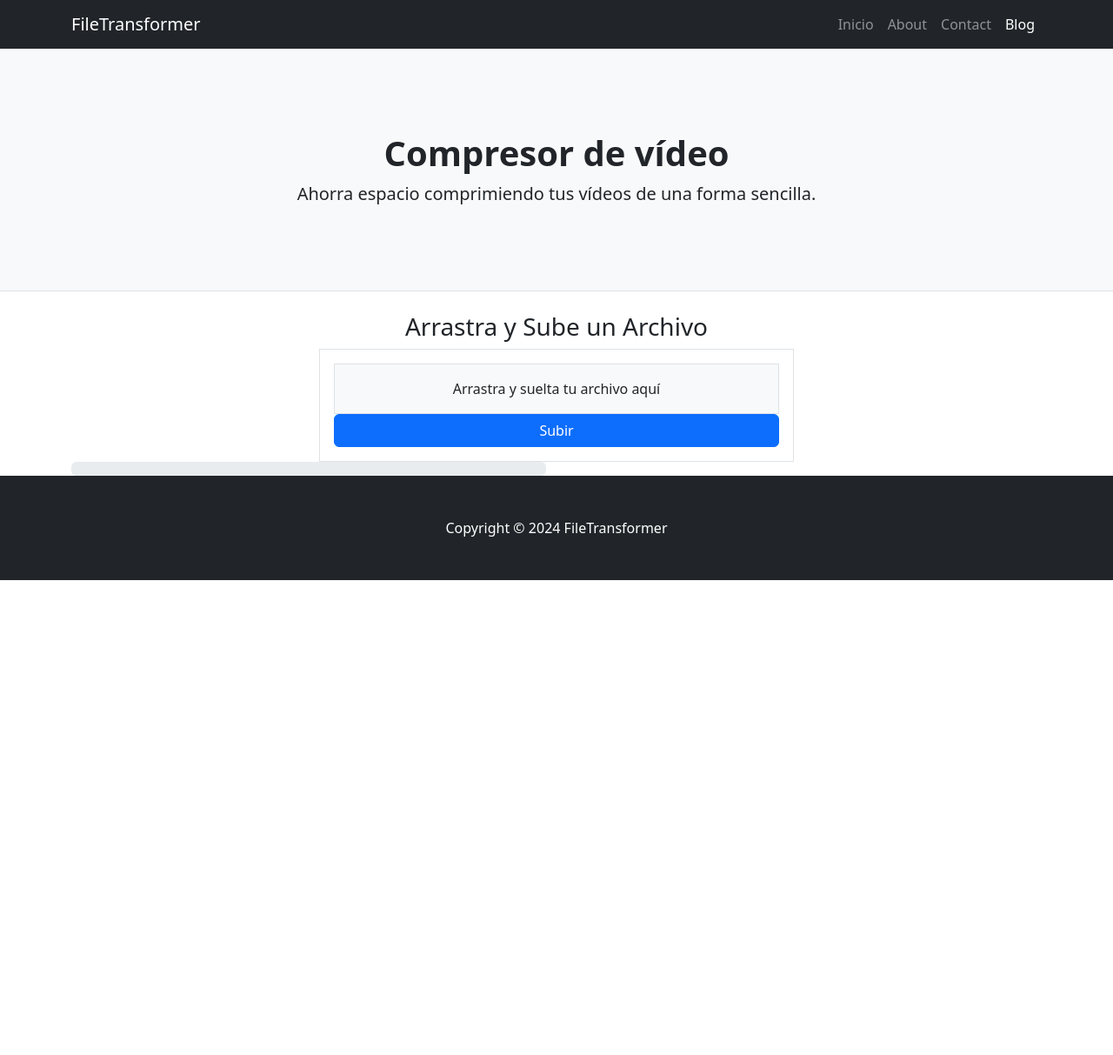
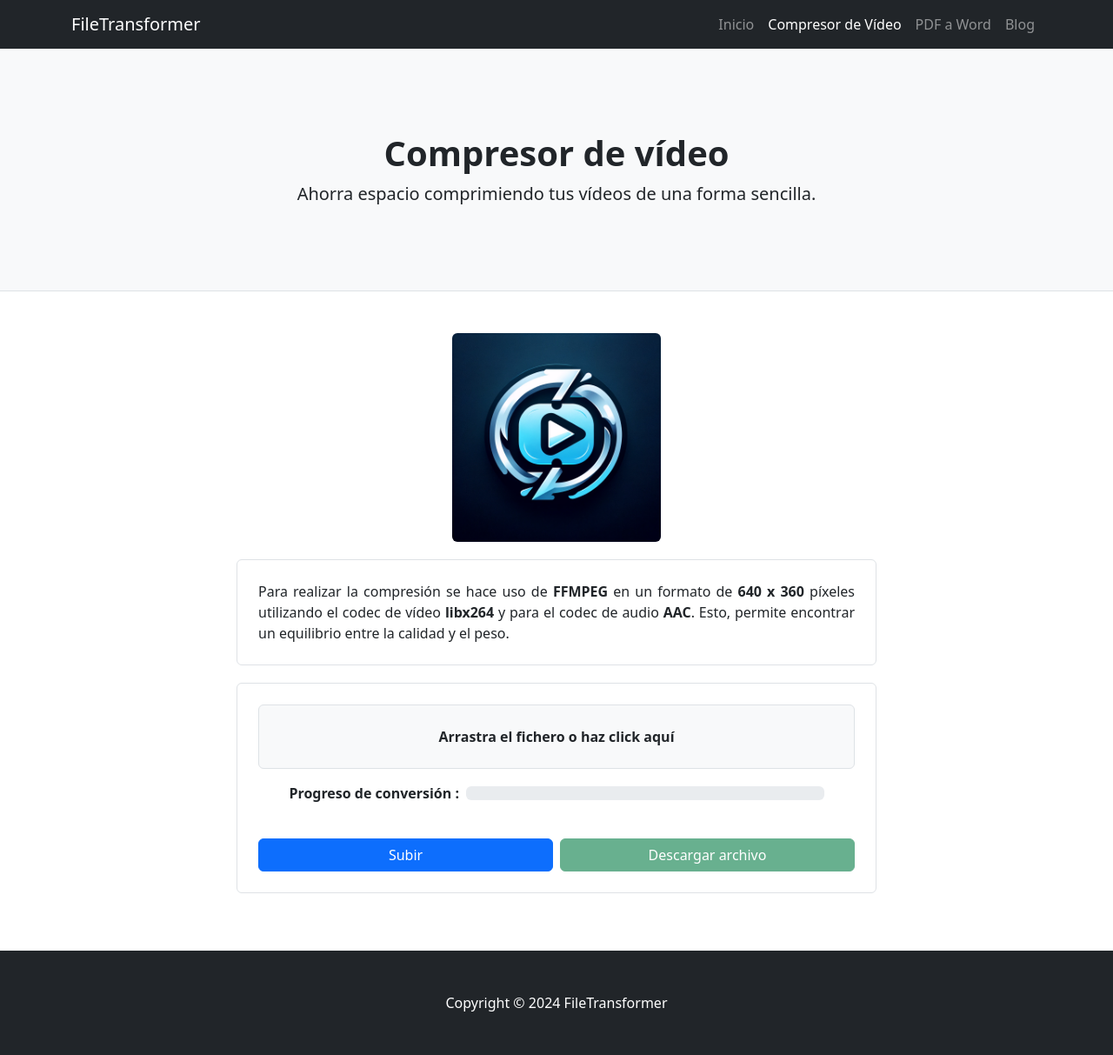
Before and after one commit to angelvilla01/ProyectoMultimedia, a Flask app: page /compresor_video in a window 1280 px wide. Shown: the whole page at 87% size. Before the commit the page ends 667 px from the top, so only its background shows below. Run offline with Flask 3, Linux system fonts and the light colour scheme; parts of the project's set-up code (start-up, migrations or seed data) failed here and were passed over; some libraries are stand-ins or nearby versions.

Commit message:
Mejora en la interfaz gráfica + conversión a WebP
- Implementación de script en AJAX para la gestión de los recursos.
- Cuando pasan 15 segundos se hace reset de los parámetros.
- Optimización del código.
- Mejora importante en la interfaz gráfica.

```diff
--- a/app.py
+++ b/app.py
@@ -45,6 +45,18 @@ def pdf_a_word():
                 return jsonify({'fileUrl': file_url})
     return render_template('pdf_word.html')
 
+#------------Jpg a Webp--------------------
+@app.route('/jpg_a_webp', methods=['GET', 'POST'])
+def jpg_a_webp():
+    if request.method == 'POST':
+        file = request.files.get('file')
+        if file:
+            webp_filename = util.upload_to_server(file, 2)
+            if webp_filename:
+                file_url = url_for('uploaded_file', filename=webp_filename)
+                return jsonify({'fileUrl': file_url})
+    return render_template('jpg_webp.html')
+
 #------------JPG a PDF--------------------
 def jpg_to_pdf(jpg_paths, output_path):
     c = canvas.Canvas(output_path, pagesize=letter)
--- a/static/css/styles.css
+++ b/static/css/styles.css
@@ -9,11 +9,11 @@ body {
 }
 
 .content {
-    flex: 1; /* Esta clase se aplica a todo el contenido de la página excepto al footer */
+    flex: 1;
 }
 
 .footer {
-    padding-bottom: 50px; /* Ajusta esto según tus necesidades */
+    padding-bottom: 50px;
 }
 
 .card:hover, .img_mod:hover{
@@ -30,6 +30,20 @@ a.card_mod{
     color: black !important;
 }
 
+.imgLogoFuncion{
+    max-width: 50%;
+    max-height: 240px;
+}
+
+#progressContainer{
+    width: 60%;
+}
+
+.espacio10{
+    clear: both;
+    height: 20px;
+}
+
 .espacio20{
     clear: both;
     height: 50px;
--- a/static/js/dragula_arrastrar.js
+++ b/static/js/dragula_arrastrar.js
@@ -12,7 +12,7 @@ document.getElementById('dropzone').addEventListener('drop', function(e) {
     let file = e.dataTransfer.files[0];
     if (file) {
         document.getElementById('fileInput').files = e.dataTransfer.files;
-        document.getElementById('dropzone').innerText = "Archivo seleccionado: " + file.name;
+        document.getElementById('dropzone').innerHTML = "Archivo seleccionado: " + "<b>"+ file.name + "</b>";
     }
 });
 
@@ -24,6 +24,6 @@ document.getElementById('dropzone').addEventListener('click', function() {
 // Evento al seleccionar un archivo usando el input de archivos
 document.getElementById('fileInput').addEventListener('change', function() {
     if (this.files.length > 0) {
-        document.getElementById('dropzone').innerText = "Archivo seleccionado: " + this.files[0].name;
+        document.getElementById('dropzone').innerHTML = "Archivo seleccionado: " + "<b>" + this.files[0].name + "</b>";
     }
 });
--- a/static/js/progressBar.js
+++ b/static/js/progressBar.js
@@ -3,6 +3,8 @@ $(document).ready(function() {
         event.preventDefault();
 
         var formData = new FormData(this);
+        var url_1 = $('#urlField').val();
+
         $.ajax({
             xhr: function() {
                 var xhr = new window.XMLHttpRequest();
@@ -17,17 +19,31 @@ $(document).ready(function() {
                 return xhr;
             },
             type: 'POST',
-            url: '/compresor_video',
+            url: url_1,
             data: formData,
             contentType: false,
             processData: false,
             success: function(response) {
-                // Acciones a realizar cuando la carga y procesamiento estén completos
-                $('#progressBar').css('width', '100%').delay(500).fadeOut();
+                $('#progressBar').css('width', '100%');
 
                 $('#downloadButton').show().click(function() {
                     window.location.href = response.fileUrl;
                 });
+
+                $('#downloadButton')
+                    .show()
+                    .prop('disabled', false)
+                    .click(function() {
+                        window.location.href = response.fileUrl;
+
+                        //Tienes 15 segundos para la descarga y luego hacemos reset
+                        setTimeout(function() {
+                            $('#progressBar').css('width', '0%').attr('aria-valuenow', 0);
+                            $('#downloadButton').prop('disabled', true);
+                            $('#fileInput').val("");
+                            document.getElementById('dropzone').innerHTML = "<b>Arrastra el fichero o haz click aquí</b>";
+                        }, 15000);
+                    });
             }
         });
     });
--- a/templates/compresor_video.html
+++ b/templates/compresor_video.html
@@ -27,16 +27,16 @@
                 <div class="collapse navbar-collapse" id="navbarSupportedContent">
                     <ul class="navbar-nav ms-auto mb-2 mb-lg-0">
                         <li class="nav-item">
-                            <a class="nav-link" href="#">Inicio</a>
+                            <a class="nav-link" href="http://127.0.0.1:5000">Inicio</a>
                         </li>
                         <li class="nav-item">
-                            <a class="nav-link" href="#!">About</a>
+                            <a class="nav-link active" aria-current="page" href="#!">Compresor de Vídeo</a>
                         </li>
                         <li class="nav-item">
-                            <a class="nav-link" href="#!">Contact</a>
+                            <a class="nav-link" href="http://127.0.0.1:5000/pdf_a_word">PDF a Word</a>
                         </li>
                         <li class="nav-item">
-                            <a class="nav-link active" aria-current="page" href="#">Blog</a>
+                            <a class="nav-link" href="#">Blog</a>
                         </li>
                     </ul>
                 </div>
@@ -48,35 +48,44 @@
                 <div class="text-center my-5">
                     <h1 class="fw-bolder">Compresor de vídeo</h1>
                     <p class="lead mb-0">Ahorra espacio comprimiendo tus vídeos de una forma sencilla.</p>
+                    <input id="urlField" value="/compresor_video" style="display: none;">
                 </div>
             </div>
         </header>
 
-        <div class="container">
-            <div class="row">
-                <div class="col-md-6 offset-md-3">
-                    <h3 class="text-center">Arrastra y Sube un Archivo</h3>
-                    <form method="post" enctype="multipart/form-data" class="border p-3">
-
-                        <div id="dropzone" class="border p-3 text-center bg-light">
-                            Arrastra y suelta tu archivo aquí
+        <div class="container mt-4">
+            <div class="row justify-content-center">
+                <div class="col-md-8 text-center">
+                    <img class="img-fluid rounded imgLogoFuncion" src="/static/resources/compresor_video.png" alt="Imagen de un compresor de vídeo">
+                    <div class="espacio10"></div>
+                    <div class="p-4 border bg-white rounded text-justify">
+                        Para realizar la compresión se hace uso de <b>FFMPEG</b> en un formato de <b>640 x 360</b> píxeles utilizando el codec de vídeo <b>libx264</b> y para el codec de audio <b>AAC</b>. Esto, permite encontrar un equilibrio entre la calidad y el peso.
+                    </div>
+                    <div class="espacio10"></div>
+                    <form method="post" enctype="multipart/form-data" class="border p-4 mb-3 rounded">
+                        <div id="dropzone" class="border p-4 text-center bg-light mb-3 rounded">
+                            <b>Arrastra el fichero o haz click aquí</b>
                         </div>
-                        <input type="file" name="file" id="fileInput" style="display: none;">
-                        <button type="submit" class="btn btn-primary btn-block">Subir</button>
+                        <div class="d-flex justify-content-center align-items-center mb-3">
+                            <div class="mr-2">
+                               <strong>Progreso de conversión :</strong>
+                            </div>
+                            <div class="progress" id="progressContainer">
+                                <div id="progressBar" class="progress-bar" role="progressbar" style="width: 0%;" aria-valuenow="0" aria-valuemin="0" aria-valuemax="100"></div>
+                            </div>
+                        </div>
+                        <input type="file" name="file" id="fileInput" class="d-none">
+                        <br>
+                        <div class="d-flex justify-content-center">
+                            <button type="submit" class="btn btn-primary mr-2 w-50">Subir</button>
+                            <button id="downloadButton" class="btn btn-success w-50" disabled>Descargar archivo</button>
+                        </div>
                     </form>
                 </div>
             </div>
-            <div class="row">
-                <div class="col-md-6">
-                    <div class="progress">
-                        <div id="progressBar" class="progress-bar" role="progressbar" style="width: 0%;" aria-valuenow="0" aria-valuemin="0" aria-valuemax="100"></div>
-                    </div>
-                </div>
-            </div>
-            <div class="row">
-                <button id="downloadButton" style="display: none;" class="btn btn-success">Descargar Archivo Comprimido</button>
-            </div>
+            <div class="espacio20"></div>
         </div>
+
 
         <footer class="py-5 bg-dark">
             <div class="container"><p class="m-0 text-center text-white">Copyright &copy; 2024 FileTransformer</p></div>
--- a/utilities.py
+++ b/utilities.py
@@ -1,11 +1,11 @@
-from flask import Flask, request, send_from_directory, make_response, redirect, url_for
 from app import app
 from werkzeug.utils import secure_filename
 from pdf2docx import Converter
+from PIL import Image
 import os
 import subprocess
 
-ALLOWED_EXTENSIONS = {'mp4', 'avi', 'mov', 'flv', 'mkv', 'pdf'}
+ALLOWED_EXTENSIONS = {'mp4', 'avi', 'mov', 'flv', 'mkv', 'pdf', 'jpg'}
 
 def allowed_file(filename):
     return '.' in filename and filename.rsplit('.', 1)[1].lower() in ALLOWED_EXTENSIONS
@@ -18,7 +18,7 @@ def compress_video(filename):
     input_path = os.path.join( ruta_intermedia, filename)
     output_path = os.path.join( ruta_intermedia, compressed_filename)
 
-    result = subprocess.call(['ffmpeg', '-i', input_path, '-vf', 'scale=640:360', '-b:v', '500k', '-vcodec', 'libx264', '-acodec', 'aac', output_path])
+    result = subprocess.call(['ffmpeg', '-y', '-i', input_path, '-vf', 'scale=640:360', '-b:v', '500k', '-vcodec', 'libx264', '-acodec', 'aac', output_path])
     return compressed_filename
 
 
@@ -35,6 +35,18 @@ def pdf_to_word(filename):
     cv.close()
     return word_filename
 
+def jpg_to_webp(filename):
+    webp_filename = f"{filename.removesuffix('.jpg')}.webp"
+    ruta_intermedia = os.path.join(os.getcwd(), app.config['UPLOAD_FOLDER'])
+
+    input_path = os.path.join( ruta_intermedia, filename)
+    output_path = os.path.join( ruta_intermedia, webp_filename)
+
+    imagen = Image.open(input_path)
+    imagen.save(output_path, "WEBP")
+
+    return webp_filename
+
 
 def upload_to_server(file,option):
     if file and allowed_file(file.filename):
@@ -48,3 +60,6 @@ def upload_to_server(file,option):
         if option == 1:
             word_filename = pdf_to_word(filename)
             return word_filename
+        if option == 2:
+            webp_filename = jpg_to_webp(filename)
+            return webp_filename
```
Also changed, not shown: templates/index.html (+8 -7 lines), templates/jpg_webp.html (added, +102 -0 lines), templates/pdf_word.html (+35 -20 lines), static/resources/jpg_webp.png (added), 1 other file.
